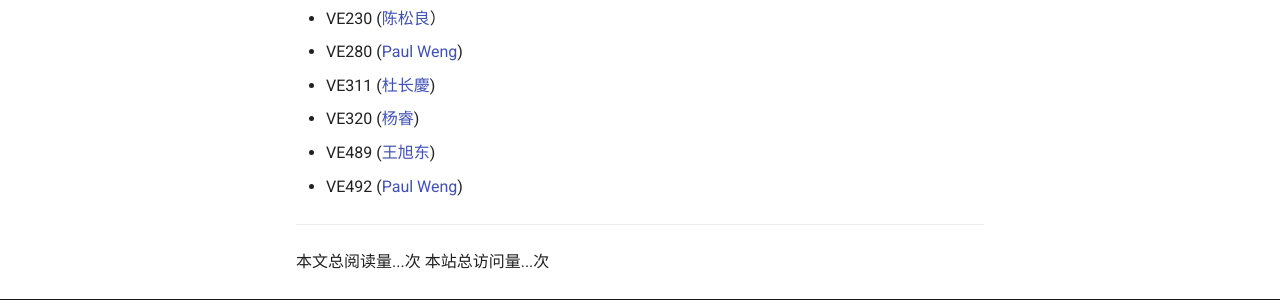
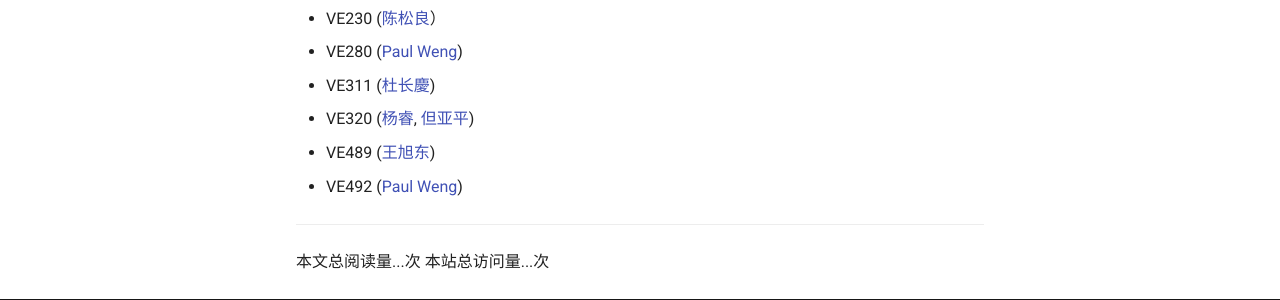
Before and after one commit to SurviveUMJI/SurviveUMJIManual, an MkDocs documentation site: the page built from docs/undergraduate/course/epic.md, in a window 1280 px wide and 922 px high. Shown: the part 558-858 px from the top of the window. Built offline with MkDocs 1.6.1 and Material for MkDocs 9.7.7, drawn with Linux system fonts in a browser that asks for light colours; comment, search, counter and statistics services are not loaded.

Commit message:
Update epic.md
Add Yaping Dan into VE320, who promised to give A- or more to students who achieved 70 in overall in semester, while eventually a student who got more than 80 with 3 Q3 in exams and almost full grade in quiz and homework also got A- (usually 10 points stands for 2 letter grade variance, i.e A- to A+). No judgement on not giving good grade, but it's kinda "PUA" for not keeping the promise to some extents.

```diff
--- a/docs/undergraduate/course/epic.md
+++ b/docs/undergraduate/course/epic.md
@@ -13,6 +13,6 @@
 - VE230 ([陈松良](https://www.ji.sjtu.edu.cn/cn/about/faculty-staff/faculty-directory/faculty-detail/83/)）
 - VE280 ([Paul Weng](https://www.ji.sjtu.edu.cn/cn/about/faculty-staff/faculty-directory/faculty-detail/138/))
 - VE311 ([杜长慶](https://www.ji.sjtu.edu.cn/cn/about/faculty-staff/faculty-directory/faculty-detail/126/))
-- VE320 ([杨睿](https://www.ji.sjtu.edu.cn/cn/about/faculty-staff/faculty-directory/faculty-detail/147/))
+- VE320 ([杨睿](https://www.ji.sjtu.edu.cn/cn/about/faculty-staff/faculty-directory/faculty-detail/147/), [但亚平](https://www.ji.sjtu.edu.cn/cn/about/faculty-staff/faculty-directory/faculty-detail/86/))
 - VE489 ([王旭东](https://www.ji.sjtu.edu.cn/cn/about/faculty-staff/faculty-directory/faculty-detail/136/))
 - VE492 ([Paul Weng](https://www.ji.sjtu.edu.cn/cn/about/faculty-staff/faculty-directory/faculty-detail/138/))
```
